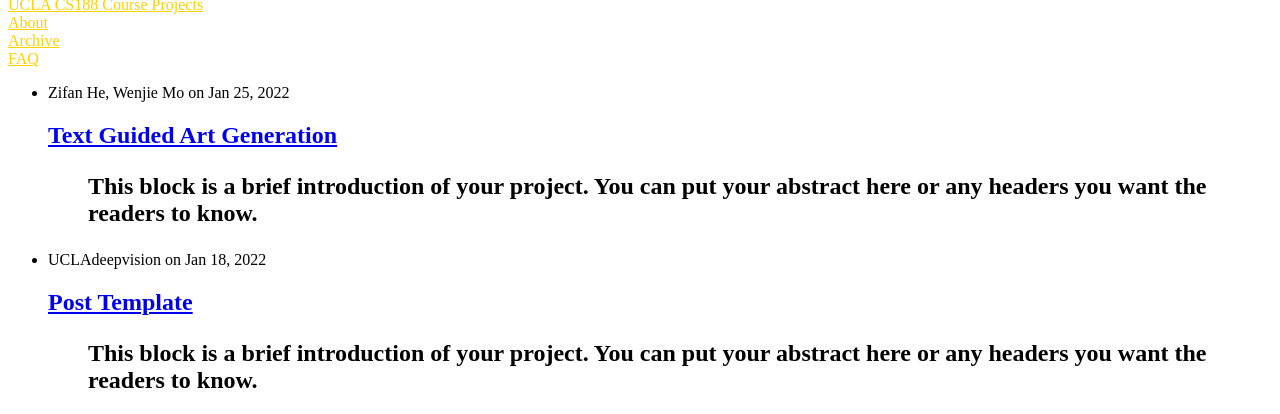
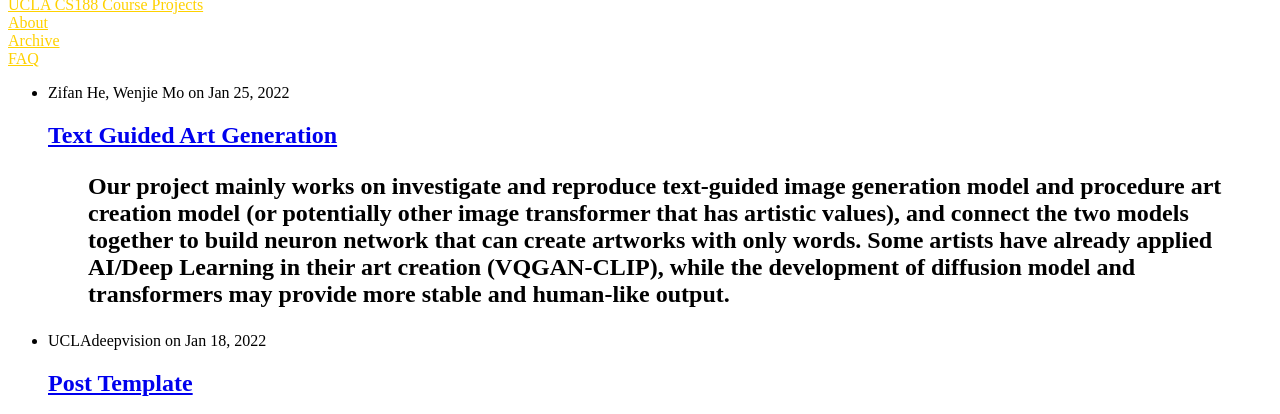
Before and after one commit to UCLAdeepvision/CS188-Projects-2022Winter, a Jekyll site: the page built from index.html, in a window 1280 px wide, cut to the strip 112-526 px from the top of the page. Built offline with Jekyll 4.4.1, drawn with Linux system fonts in a browser that asks for light colours.

Commit message:
add abstract and references

```diff
--- a/_posts/2021-01-25-team02-text-guided-procedure-art-creation.md
+++ b/_posts/2021-01-25-team02-text-guided-procedure-art-creation.md
@@ -7,7 +7,7 @@
 ---
 
 
-> This block is a brief introduction of your project. You can put your abstract here or any headers you want the readers to know.
+> Our project mainly works on investigate and reproduce text-guided image generation model and procedure art creation model (or potentially other image transformer that has artistic values), and connect the two models together to build neuron network that can create artworks with only words. Some artists have already applied AI/Deep Learning in their art creation (VQGAN-CLIP), while the development of diffusion model and transformers may provide more stable and human-like output.
 
 
 <!--more-->
@@ -61,8 +61,19 @@
 You can find more Markdown syntax at [this page](https://www.markdownguide.org/basic-syntax/).
 
 ## Reference
-Please make sure to cite properly in your work, for example:
+[1] Xu, Tao, et al. "Attngan: Fine-grained text to image generation with attentional generative adversarial networks." Proceedings of the IEEE conference on computer vision and pattern recognition. 2018.
 
-[1] Redmon, Joseph, et al. "You only look once: Unified, real-time object detection." *Proceedings of the IEEE conference on computer vision and pattern recognition*. 2016.
+[2] Liu, Songhua, et al. "Paint transformer: Feed forward neural painting with stroke prediction." Proceedings of the IEEE/CVF International Conference on Computer Vision. 2021.
+
+[3] Esser, Patrick, Robin Rombach, and Bjorn Ommer. "Taming transformers for high-resolution image synthesis." Proceedings of the IEEE/CVF Conference on Computer Vision and Pattern Recognition. 2021.
+
+[4] Kim, Gwanghyun, and Jong Chul Ye. "Diffusionclip: Text-guided image manipulation using diffusion models." arXiv preprint arXiv:2110.02711 (2021).
+
+## Code Repository
+[1] [VQGAN + CLIP Art generation](https://github.com/nerdyrodent/VQGAN-CLIP)
+
+[2] [AttnGAN](https://github.com/taoxugit/AttnGAN)
+
+[3] [PaintTransformer](https://github.com/wzmsltw/PaintTransformer)
 
 ---
```
